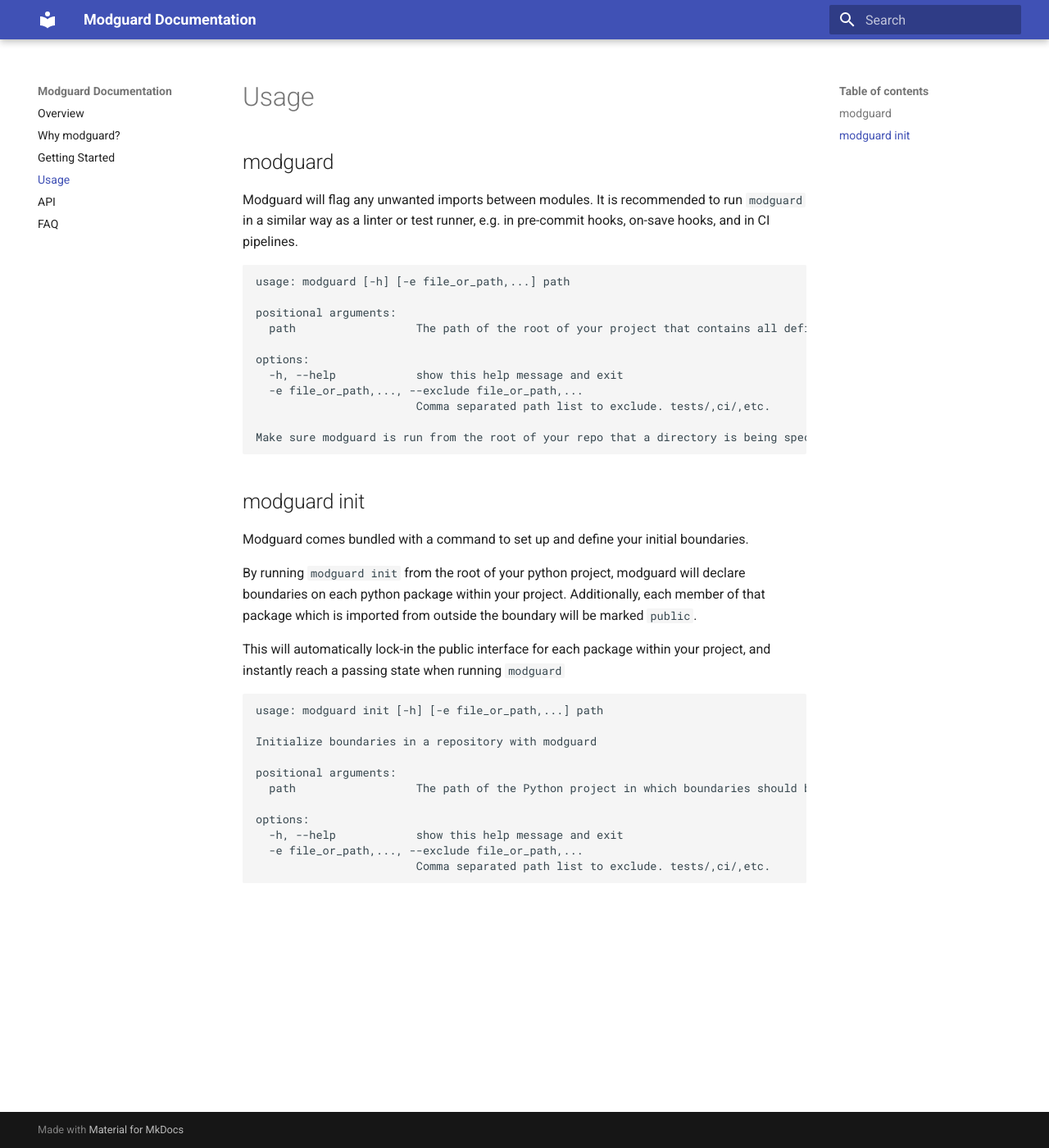
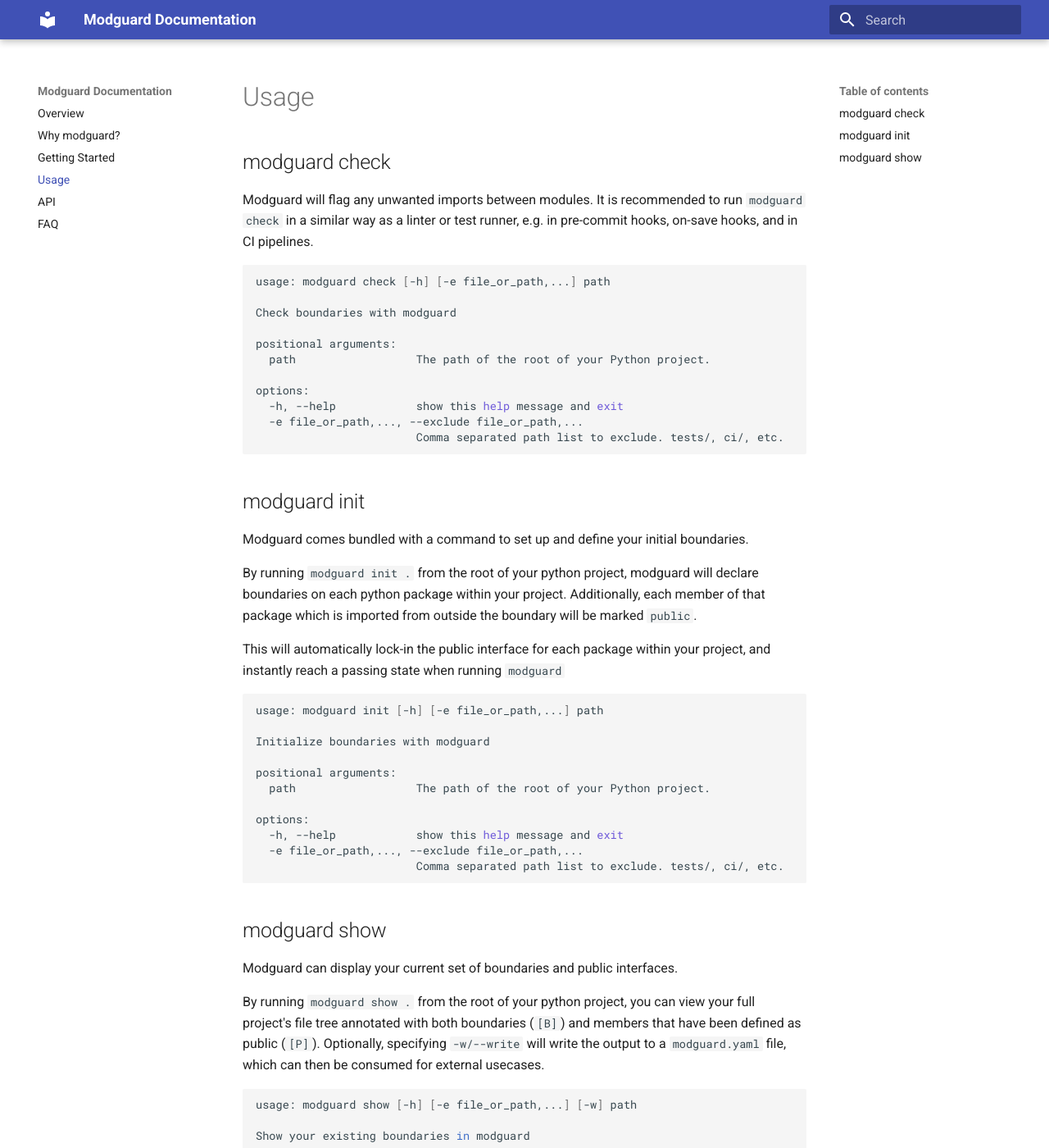
Before and after one commit to gauge-sh/tach, an MkDocs documentation site: the page built from docs/usage.md, in a window 1280 px wide and 1400 px high. Shown: the whole window at 82% size. Built offline with MkDocs 1.6.1 and Material for MkDocs 9.7.7, drawn with Linux system fonts in a browser that asks for light colours; some of the changed text lies outside the part shown.

Commit message:
updated docs

````diff
--- a/docs/usage.md
+++ b/docs/usage.md
@@ -1,39 +1,59 @@
 # Usage
 
-## modguard
-Modguard will flag any unwanted imports between modules. It is recommended to run `modguard` in a similar way as a linter or test runner, e.g. in pre-commit hooks, on-save hooks, and in CI pipelines.
+## modguard check
+Modguard will flag any unwanted imports between modules. It is recommended to run `modguard check` in a similar way as a linter or test runner, e.g. in pre-commit hooks, on-save hooks, and in CI pipelines.
 
-```
-usage: modguard [-h] [-e file_or_path,...] path
+```bash
+usage: modguard check [-h] [-e file_or_path,...] path
+
+Check boundaries with modguard
 
 positional arguments:
-  path                  The path of the root of your project that contains all defined boundaries.
+  path                  The path of the root of your Python project.
 
 options:
   -h, --help            show this help message and exit
   -e file_or_path,..., --exclude file_or_path,...
-                        Comma separated path list to exclude. tests/,ci/,etc.
-
-Make sure modguard is run from the root of your repo that a directory is being specified. For example: `modguard .`
+                        Comma separated path list to exclude. tests/, ci/, etc.
 ```
 
 
 ## modguard init
 Modguard comes bundled with a command to set up and define your initial boundaries.
 
-By running `modguard init` from the root of your python project, modguard will declare boundaries on each python package within your project. Additionally, each member of that package which is imported from outside the boundary will be marked `public`.
+By running `modguard init .` from the root of your python project, modguard will declare boundaries on each python package within your project. Additionally, each member of that package which is imported from outside the boundary will be marked `public`.
 
 This will automatically lock-in the public interface for each package within your project, and instantly reach a passing state when running `modguard`
-```
+```bash
 usage: modguard init [-h] [-e file_or_path,...] path
 
-Initialize boundaries in a repository with modguard
+Initialize boundaries with modguard
 
 positional arguments:
-  path                  The path of the Python project in which boundaries should be initialized.
+  path                  The path of the root of your Python project.
 
 options:
   -h, --help            show this help message and exit
   -e file_or_path,..., --exclude file_or_path,...
-                        Comma separated path list to exclude. tests/,ci/,etc.
+                        Comma separated path list to exclude. tests/, ci/, etc.
 ```
+
+
+## modguard show
+Modguard can display your current set of boundaries and public interfaces.
+
+By running `modguard show .` from the root of your python project, you can view your full project's file tree annotated with both boundaries (`[B]`) and members that have been defined as public (`[P]`). Optionally, specifying `-w/--write` will write the output to a `modguard.yaml` file, which can then be consumed for external usecases.
+```bash
+usage: modguard show [-h] [-e file_or_path,...] [-w] path
+
+Show your existing boundaries in modguard
+
+positional arguments:
+  path                  The path of the root of your Python project.
+
+options:
+  -h, --help            show this help message and exit
+  -e file_or_path,..., --exclude file_or_path,...
+                        Comma separated path list to exclude. tests/, ci/, etc.
+  -w, --write           Write the output to a `modguard.yaml` file
+```
````
Also changed, not shown: docs/faq.md (+6 -2 lines).
